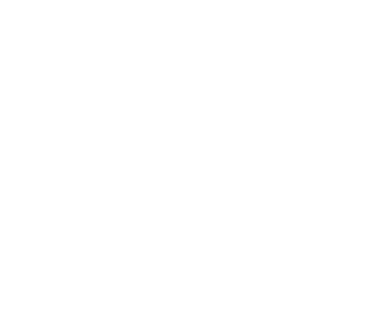
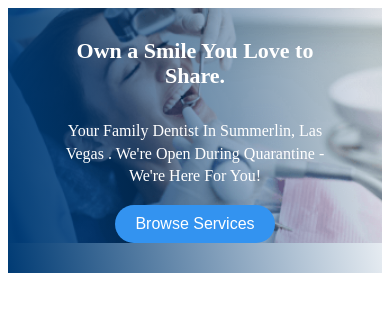
Before and after one commit to idenispankov/lake_mead_dental_next_js, a Next.js app: page / in a window 390 px wide. Shown: the top 312 px of the page. Built offline with nearby package versions, Linux system fonts and the light colour scheme.

Commit message:
bannar mobile font size 16

```diff
--- a/components/Banner/Banner.module.css
+++ b/components/Banner/Banner.module.css
@@ -9,7 +9,7 @@
   background: linear-gradient(80deg, #003b74, rgba(196, 196, 196, 0));
   min-width: 100%;
   height: 100%;
-  padding-top: 40px;
+  padding-top: 30px;
   display: flex;
   flex-direction: column;
   align-items: center;
@@ -23,19 +23,19 @@
   line-height: 114.5%;
   text-align: center;
   margin: 0;
-  margin-bottom: 8px;
+  margin-bottom: 16px;
 }
 
 .header__banner_text {
-  max-width: 250px;
-  font-size: 12px;
-  line-height: 188%;
+  max-width: 290px;
+  font-size: 16px;
+  line-height: 140%;
   text-align: center;
   margin-bottom: 18px;
 }
 
 .button {
-  font-size: 12px;
+  font-size: 16px;
   margin-bottom: 20px;
 }
 
--- a/pages/index.js
+++ b/pages/index.js
@@ -15,7 +15,7 @@ export default function Home() {
         </title>
         <meta name='description' content='Generated by create next app' />
       </Head>
-      {/* <Banner /> */}
+      <Banner />
       {/* <AboutDoctor /> */}
       {/* <Treatments /> */}
       {/* <WhyUs /> */}
```
